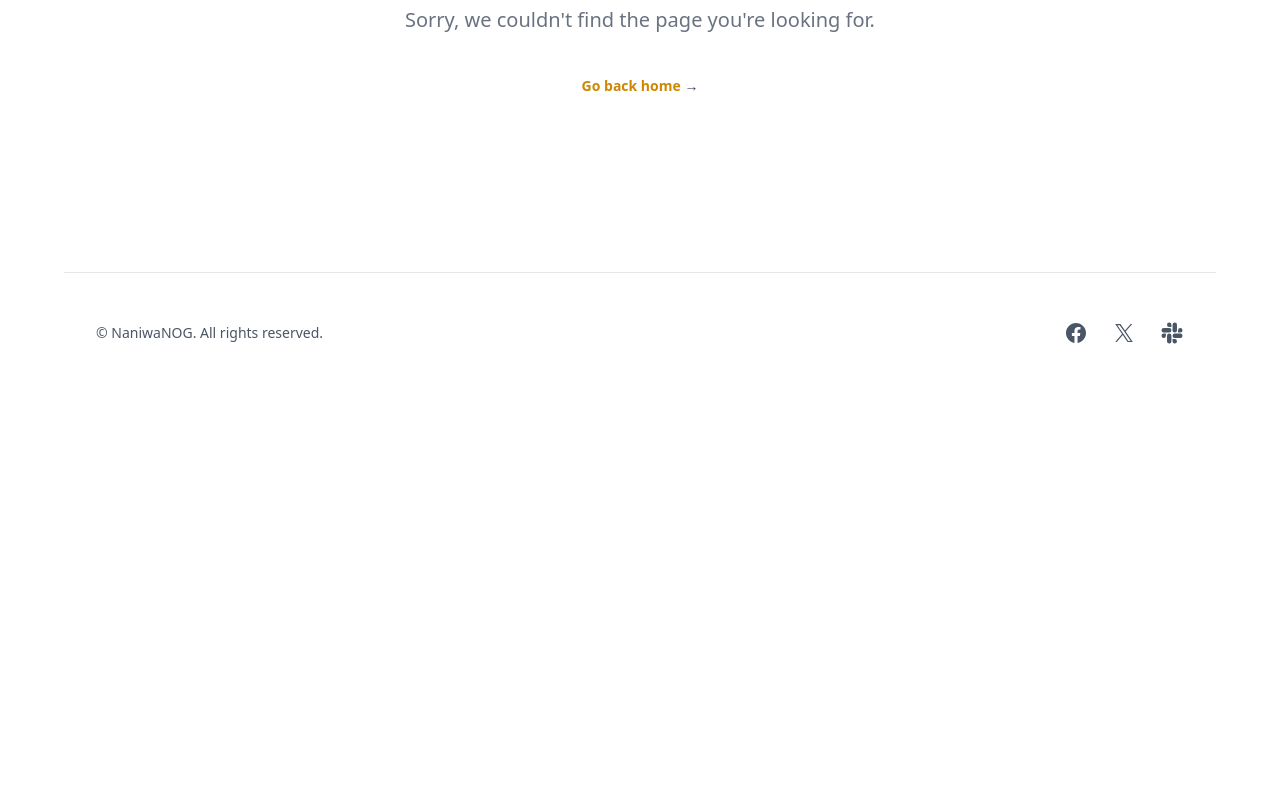
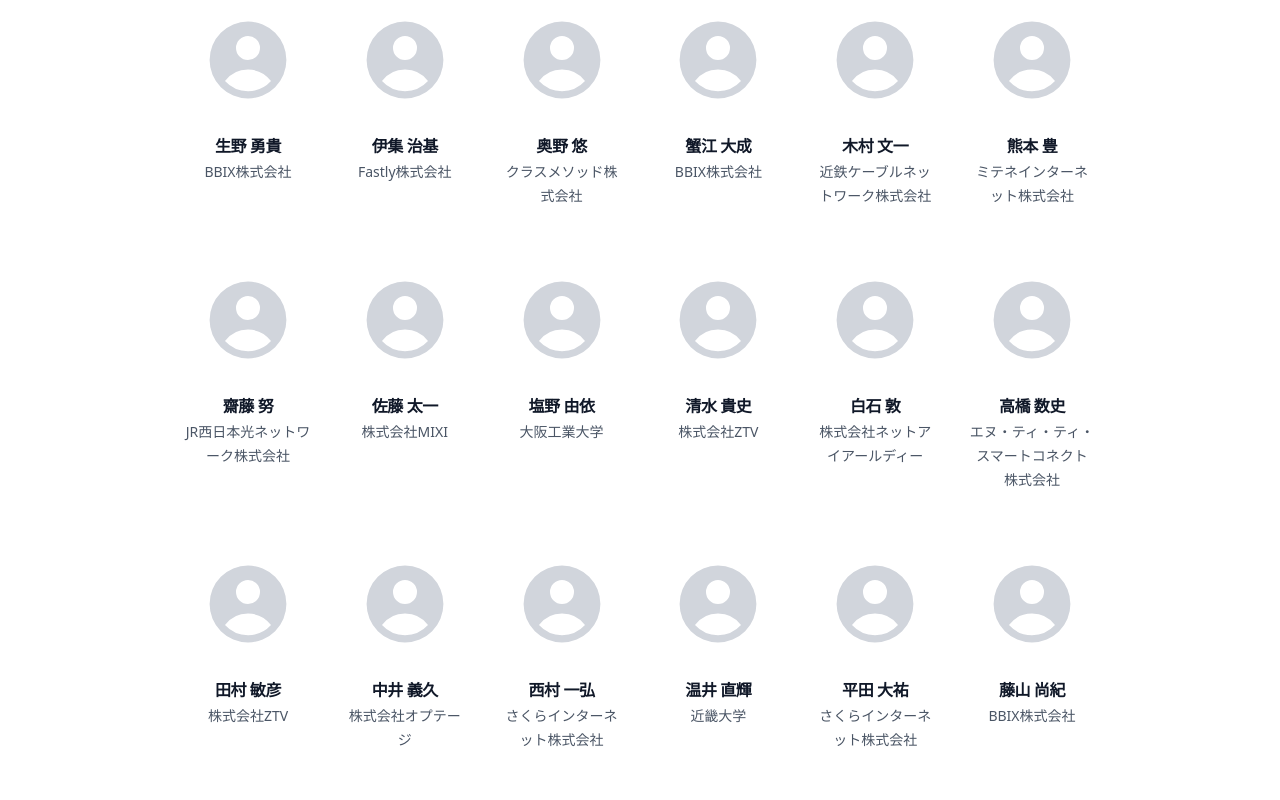
Before and after one commit to naniwanog/naniwanog-web, a Next.js app: page /staff in a window 1280 px wide. Before the commit this address had no page. Shown: the part 360-1160 px from the top of the page. Before the commit the page ends 800 px from the top, so only its background shows below. Built offline with nearby package versions, Linux system fonts and the light colour scheme.

Commit message:
feat: add staff page

```diff
--- /dev/null
+++ b/src/app/staff/page.tsx
@@ -0,0 +1,37 @@
+import Member, { Person } from "@/components/Member";
+import { Metadata } from "next";
+
+export const metadata: Metadata = {
+    title: "スタッフ"
+}
+
+const people: Person[] = [
+    { name: '生野 勇貴', company: 'BBIX株式会社' },
+    { name: '伊集 治基', company: 'Fastly株式会社' },
+    { name: '奥野 悠', company: 'クラスメソッド株式会社' },
+    { name: '蟹江 大成', company: 'BBIX株式会社' },
+    { name: '木村 文一', company: '近鉄ケーブルネットワーク株式会社' },
+    { name: '熊本 豊', company: 'ミテネインターネット株式会社' },
+    { name: '齋藤 努', company: 'JR西日本光ネットワーク株式会社' },
+    { name: '佐藤 太一', company: '株式会社MIXI' },
+    { name: '塩野 由依', company: '大阪工業大学' },
+    { name: '清水 貴史', company: '株式会社ZTV' },
+    { name: '白石 敦', company: '株式会社ネットアイアールディー' },
+    { name: '高橋 数史', company: 'エヌ・ティ・ティ・スマートコネクト株式会社' },
+    { name: '田村 敏彦', company: '株式会社ZTV' },
+    { name: '中井 義久', company: '株式会社オプテージ' },
+    { name: '西村 一弘', company: 'さくらインターネット株式会社' },
+    { name: '温井 直輝', company: '近畿大学' },
+    { name: '平田 大祐', company: 'さくらインターネット株式会社' },
+    { name: '藤山 尚紀', company: 'BBIX株式会社' },
+    { name: '丸岡 哲也', company: '近畿大学' },
+    { name: '村久木 優希', company: '株式会社オプテージ' },
+    { name: '安永 真依子', company: 'さくらインターネット株式会社' },
+    { name: '米田 悠人', company: 'さくらインターネット株式会社' },
+]
+
+export default function Page() {
+    return (
+        <Member people={people} />
+    )
+}
--- /dev/null
+++ b/src/components/Member.tsx
@@ -0,0 +1,42 @@
+import { UserCircleIcon } from "@heroicons/react/20/solid"
+
+export type Person = {
+    name: string
+    company: string
+    image?: string
+}
+
+type Props = {
+    people: Person[]
+}
+
+export default function Member({ people }: Props) {
+
+    return (
+        <div className="bg-white px-6 py-16 lg:px-8">
+            <div className="mx-auto max-w-[80%] px-6 lg:px-8">
+                <div className="mx-auto max-w-2xl lg:mx-0">
+                    <h2 className="text-pretty text-4xl font-semibold tracking-tight text-gray-900 sm:text-5xl">NaniwaNOG 3 スタッフ</h2>
+                    <p className="mt-6 text-lg/8 text-gray-600">
+                        ※ 50音順
+                    </p>
+                </div>
+                <ul
+                    role="list"
+                    className="mx-auto mt-20 grid max-w-2xl grid-cols-2 gap-x-8 gap-y-16 text-center sm:grid-cols-3 md:grid-cols-4 lg:mx-0 lg:max-w-none lg:grid-cols-5 xl:grid-cols-6"
+                >
+                    {people.map((person) => (
+                        <li key={person.name}>
+                            {person.image ?
+                                <img alt={person.name} src={person.image} className="mx-auto size-24 rounded-full" /> :
+                                <UserCircleIcon className="mx-auto size-24 rounded-full text-gray-300" />
+                            }
+                            <h3 className="mt-6 text-base/7 font-semibold tracking-tight text-gray-900">{person.name}</h3>
+                            <p className="text-sm/6 text-gray-600">{person.company}</p>
+                        </li>
+                    ))}
+                </ul>
+            </div>
+        </div>
+    )
+}
```
